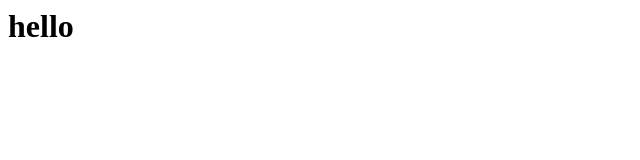
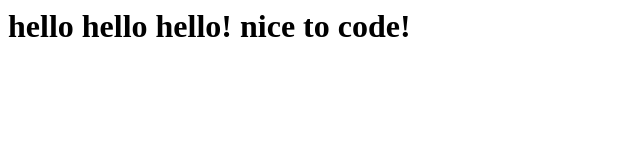
Before and after one commit to mrunknown006/fridge-of-coding, a plain HTML site: page site/index.html in a window 1280 px wide. Shown: the whole page, without its empty margins (0-640 px from the left). Drawn offline with Linux system fonts and the light colour scheme.

Commit message:
Small change to our site!

```diff
--- a/site/index.html
+++ b/site/index.html
@@ -1,6 +1,6 @@
 <html>
     <head><title>hello</title></head>
     <body>
-        <h1>hello</h1>
+        <h1>hello hello hello! nice to code!</h1>
     </body>
 </html>
```
